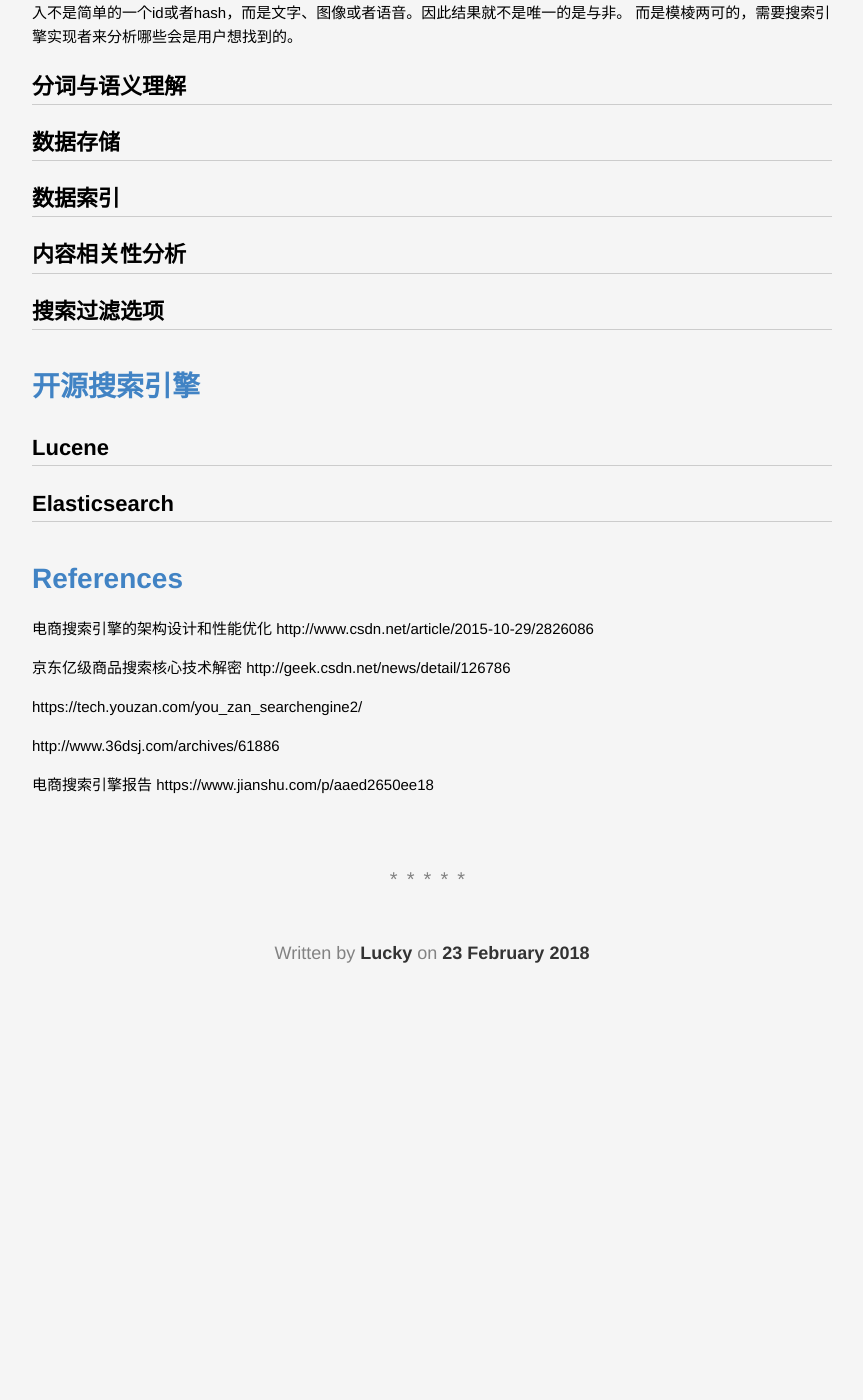
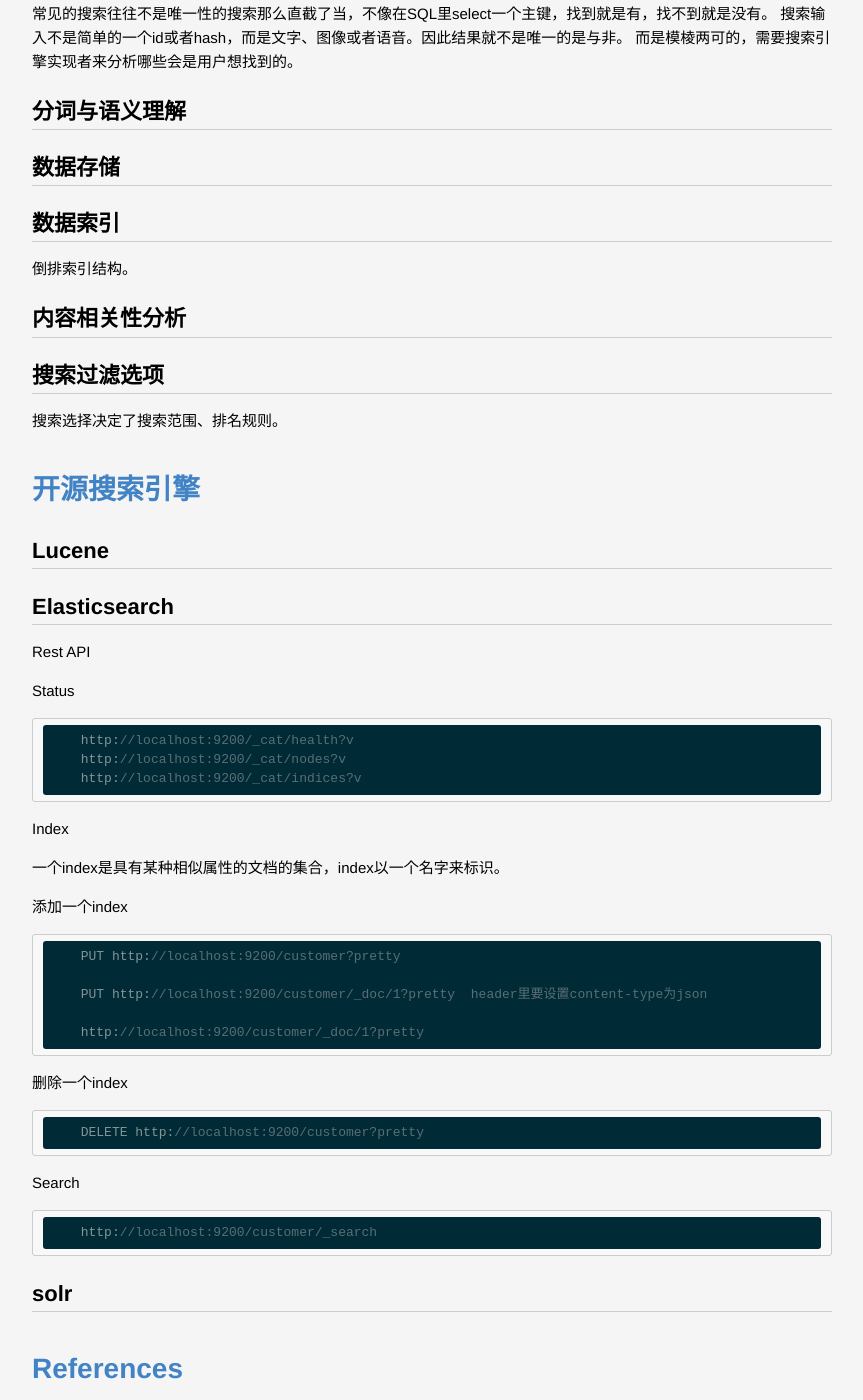
Before and after one commit to lucky521/blog, a Jekyll site: the page built from _posts/2018-02-23-search-tech.markdown, in a window 1280 px wide and 1400 px high, scrolled down 845 px. Shown: the whole window, without its empty margins (208-1071 px from the left). Built offline with Jekyll 4.4.1, drawn with Linux system fonts in a browser that asks for light colours; before the commit the page ends 1940 px from its top, so only the background shows below that.

Commit message:
update blog

```diff
--- a/_posts/2018-02-23-search-tech.markdown
+++ b/_posts/2018-02-23-search-tech.markdown
@@ -25,11 +25,17 @@
 
 ## 数据索引
 
+倒排索引结构。
 
 ## 内容相关性分析
 
 
 ## 搜索过滤选项
+
+搜索选择决定了搜索范围、排名规则。
+
+
+
 
 
 # 开源搜索引擎
@@ -38,6 +44,40 @@
 
 
 ## Elasticsearch
+
+Rest API
+
+Status
+
+        http://localhost:9200/_cat/health?v
+        http://localhost:9200/_cat/nodes?v
+        http://localhost:9200/_cat/indices?v
+
+Index
+
+一个index是具有某种相似属性的文档的集合，index以一个名字来标识。
+
+
+添加一个index
+
+        PUT http://localhost:9200/customer?pretty
+
+        PUT http://localhost:9200/customer/_doc/1?pretty  header里要设置content-type为json
+
+        http://localhost:9200/customer/_doc/1?pretty
+
+删除一个index
+
+        DELETE http://localhost:9200/customer?pretty
+
+
+Search
+
+        http://localhost:9200/customer/_search
+
+
+## solr
+
 
 
 
```
